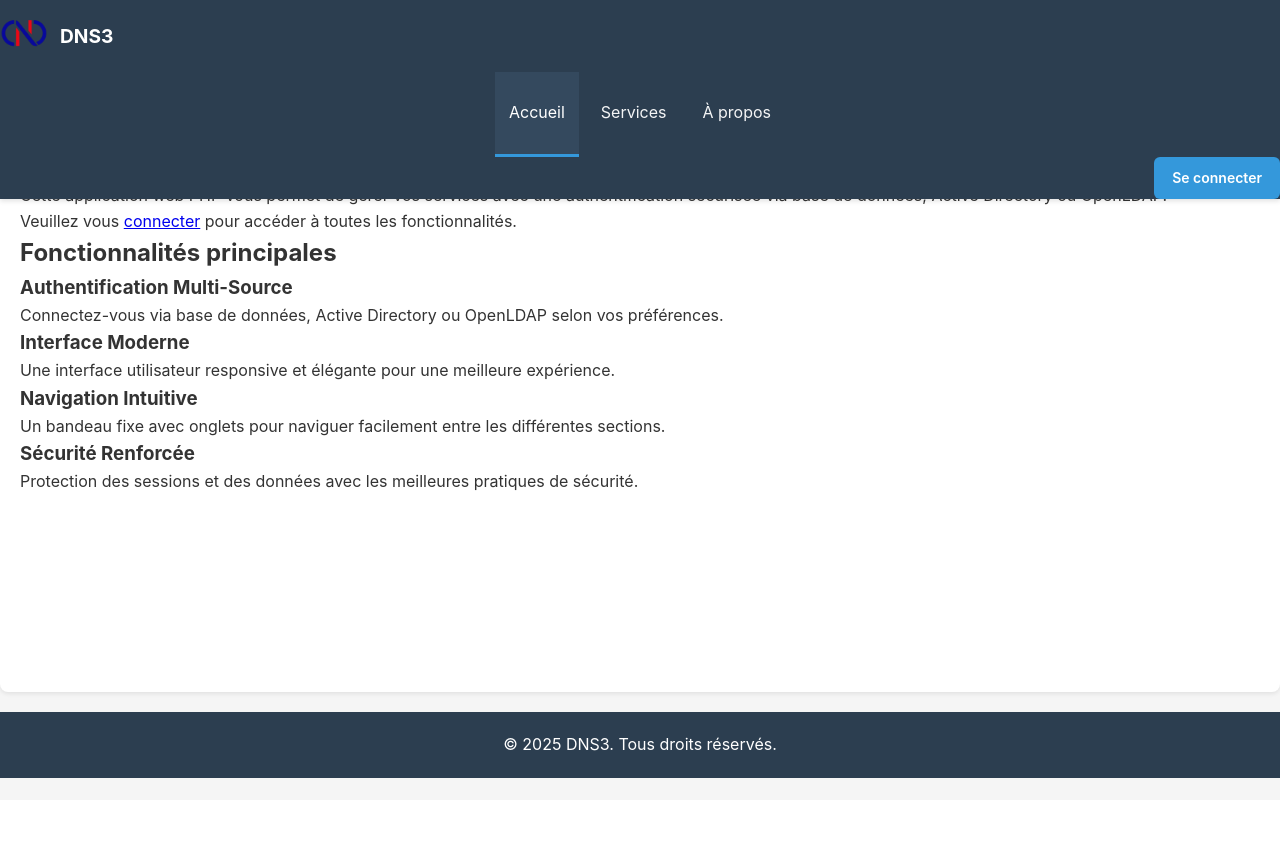
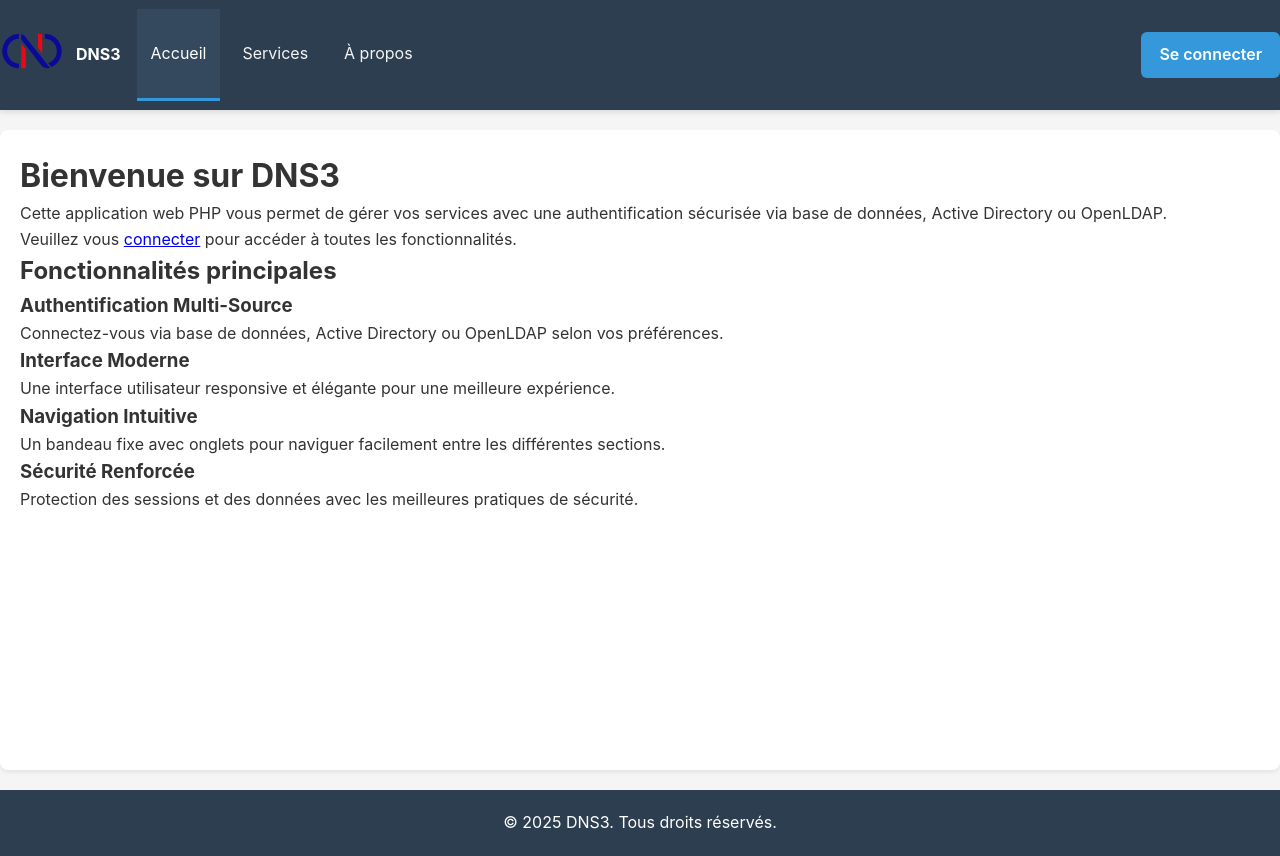
Before and after one commit to guittou/dns3, a PHP site: page /index.php in a window 1280 px wide. Before the commit the page ends 778 px from the top, so only its background shows below. Run offline with PHP 8.4, Linux system fonts and the light colour scheme.

Commit message:
Refactor CSS for header and layout adjustments

```diff
--- a/assets/css/style.css
+++ b/assets/css/style.css
@@ -10,178 +10,127 @@
 }
 
 /* Reset */
-* {
-    margin: 0;
-    padding: 0;
-    box-sizing: border-box;
-}
+* { margin: 0; padding: 0; box-sizing: border-box; }
 
-/* Body: padding-top adjusted to header height */
+/* Body: padding-top must match header height */
 body {
     font-family: -apple-system, BlinkMacSystemFont, 'Segoe UI', Roboto, 'Helvetica Neue', Arial, sans-serif;
     line-height: 1.6;
     color: #333;
     background-color: #f5f5f5;
-    padding-top: 92px; /* doit correspondre à la hauteur du header */
+    padding-top: 110px; /* header height (see below) */
 }
 
-/* Fixed Header using CSS Grid: left / center / right */
+/* Fixed Header full-width */
 .fixed-header {
     position: fixed;
-    top: 0;
-    left: 0;
-    right: 0;
+    inset: 0 0 auto 0; /* top:0, left:0, right:0 */
     background-color: var(--brand-color);
     color: var(--text-on-brand);
-    box-shadow: 0 2px 5px rgba(0, 0, 0, 0.12);
+    box-shadow: 0 2px 6px rgba(0,0,0,0.12);
     z-index: 1000;
 }
 
-.header-container {
-    max-width: 1400px;
-    margin: 0 auto;
-    padding: 0 20px;
+/* Grid with 3 columns: left | center | right.
+   No side padding so left/right items can be flush to viewport edges. */
+.header-grid {
     display: grid;
     grid-template-columns: auto 1fr auto; /* left | center | right */
     align-items: center;
     column-gap: 16px;
-    height: 92px; /* header height */
+    width: 100%;
+    height: 110px; /* header height */
 }
 
-/* Left column (logo) fully left */
+/* LEFT: logo flush to the very left of the page */
 .header-left {
-    justify-self: start; /* logo at extreme left of container */
+    justify-self: start;    /* at the extreme left */
+    display: flex;
+    align-items: center;
+    padding-left: 0;        /* no padding so it's flush */
+}
+
+/* CENTER: nav centered in a constrained inner container */
+.header-center {
+    justify-self: center;
+    width: 100%;
     display: flex;
     align-items: center;
 }
 
-/* Center column: navigation centered */
-.header-nav {
-    justify-self: center;
+/* .nav-inner constrains the nav width and keeps it centered */
+.nav-inner {
+    width: 100%;
+    max-width: 1400px; /* nav stays centered within this max width */
+    margin: 0 auto;
+    display: flex;
+    justify-content: center;
+}
+
+/* RIGHT: auth button flush to the very right of the page */
+.header-right {
+    justify-self: end;     /* at the extreme right */
     display: flex;
     align-items: center;
-}
-
-/* Right column (buttons) fully right */
-.header-right {
-    justify-self: end; /* buttons at extreme right of container */
-    display: flex;
-    align-items: center;
+    padding-right: 0;      /* no padding so it's flush */
     gap: 12px;
 }
 
 /* Logo */
-.logo {
-    display: flex;
-    align-items: center;
-    text-decoration: none;
-    color: var(--text-on-brand);
-    font-size: 1.2rem;
-    font-weight: 700;
+.logo { display:flex; align-items:center; text-decoration:none; color:var(--text-on-brand); font-weight:700; }
+
+/* Make the logo larger and visible */
+.logo-img {
+    height: 96px;   /* grande taille : change si tu veux 80/120/etc. */
+    display: inline-block;
+    object-fit: contain;
+    margin-right: 12px; /* small gap before text */
 }
 
-/* Agrandir le logo */
-.logo-img {
-    height: 72px; /* taille agrandie, ajuste si nécessaire */
-    margin-right: 12px;
-    display: inline-block;
-    object-fit: contain;
+/* If you want the image absolutely flush to the viewport edge (no tiny gap),
+   set img { display:block } and ensure no parent padding; above removes padding. */
+
+/* Nav tabs */
+.nav-tabs { display:flex; list-style:none; gap:8px; }
+.nav-tabs li { margin:0; }
+
+.nav-tabs a {
+    display:block;
+    padding: 32px 14px; /* vertical padding to vertically center in header */
+    color: rgba(255,255,255,0.95);
+    text-decoration:none;
+    border-bottom:3px solid transparent;
+    transition: background-color .15s ease;
 }
 
-/* Fallback text for logo */
-.logo-text {
-    display: inline;
-    color: var(--text-on-brand);
-}
-
-/* Navigation Tabs */
-.nav-tabs {
-    display: flex;
-    list-style: none;
-    gap: 8px;
-}
-
-.nav-tabs li { margin: 0; }
-
-.nav-tabs a {
-    display: block;
-    padding: 28px 14px; /* ajusté pour centrer verticalement dans header */
-    color: rgba(255,255,255,0.95);
-    text-decoration: none;
-    transition: background-color 0.2s ease, color 0.2s ease;
-    border-bottom: 3px solid transparent;
-}
-
-.nav-tabs a:hover {
-    background-color: var(--brand-dark);
-    color: var(--text-on-brand);
-}
-
-.nav-tabs a.active {
-    background-color: var(--brand-dark);
-    border-bottom: 3px solid var(--accent);
-    color: var(--text-on-brand);
-}
+.nav-tabs a:hover { background-color: var(--brand-dark); color: var(--text-on-brand); }
+.nav-tabs a.active { background-color: var(--brand-dark); border-bottom:3px solid var(--accent); color: var(--text-on-brand); }
 
 /* Buttons */
-.btn {
-    padding: 10px 18px;
-    border: none;
-    border-radius: 6px;
-    text-decoration: none;
-    cursor: pointer;
-    font-size: 14px;
-    font-weight: 600;
-    transition: background-color 0.2s ease;
-    display: inline-block;
-}
+.btn { padding:10px 18px; border-radius:6px; font-weight:600; cursor:pointer; border:none; text-decoration:none; }
+.btn-login { background:var(--accent); color:#fff; }
+.btn-login:hover { background:var(--accent-dark); }
+.btn-logout { background:var(--danger); color:#fff; }
+.btn-logout:hover { background:var(--danger-dark); }
 
-.btn-login {
-    background-color: var(--accent);
-    color: white;
-}
-
-.btn-login:hover { background-color: var(--accent-dark); }
-
-.btn-logout {
-    background-color: var(--danger);
-    color: white;
-}
-
-.btn-logout:hover { background-color: var(--danger-dark); }
-
-/* Main Content */
-.main-content {
-    max-width: 1400px;
-    margin: 20px auto;
-    padding: 20px;
-    background-color: #fff;
-    border-radius: 8px;
-    box-shadow: 0 2px 4px rgba(0,0,0,0.08);
-    min-height: calc(100vh - 220px);
-}
+/* Main content area */
+.main-content { max-width:1400px; margin:20px auto; padding:20px; background:#fff; border-radius:8px; box-shadow:0 2px 4px rgba(0,0,0,0.08); min-height:calc(100vh - 160px); }
 
 /* Footer */
-.footer {
-    background-color: var(--brand-color);
-    color: var(--text-on-brand);
-    padding: 20px 0;
-    text-align: center;
-    margin-top: 20px;
-}
+.footer { background:var(--brand-color); color:var(--text-on-brand); padding:20px 0; text-align:center; margin-top:20px; }
 
-/* Responsive: switch to stacked layout on small screens */
+/* Responsive: stack on small screens; keep logo left when possible */
 @media (max-width: 880px) {
-    body { padding-top: 120px; }
-    .header-container {
+    body { padding-top: 160px; }
+    .header-grid {
         grid-template-columns: 1fr;
         row-gap: 8px;
         height: auto;
-        padding: 12px 16px;
+        padding: 12px 8px;
     }
-    .header-left { justify-self: center; }
-    .header-nav { order: 3; justify-self: center; }
+    .header-left { justify-self: center; padding-left:0; }
+    .header-center { order: 3; }
     .header-right { justify-self: center; order: 2; }
-    .logo-img { height: 56px; margin-right: 8px; }
-    .nav-tabs a { padding: 12px 10px; }
+    .logo-img { height: 64px; }
+    .nav-tabs a { padding:12px 10px; }
 }
```
